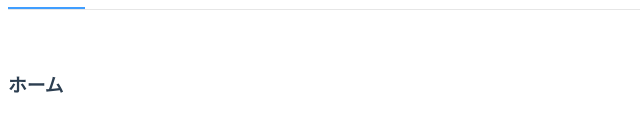
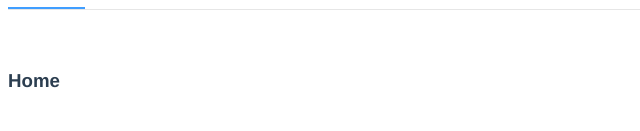
Before and after one commit to kimagurekappa/home-page, a Vue app: page /home-page in a window 1280 px wide. Shown: the part 341-472 px from the top of the page, without its empty margins (0-640 px from the left). Built offline with nearby package versions, Linux system fonts and the light colour scheme.

Commit message:
20200718

```diff
--- a/src/components/Home.vue
+++ b/src/components/Home.vue
@@ -1,6 +1,6 @@
 <template>
   <div id="app">
-    <h3>ホーム</h3>
+    <h3>Home</h3>
   </div>
 </template>
 
```
Also changed, not shown: 5 other files (tests, documents, lock files or other folders).
